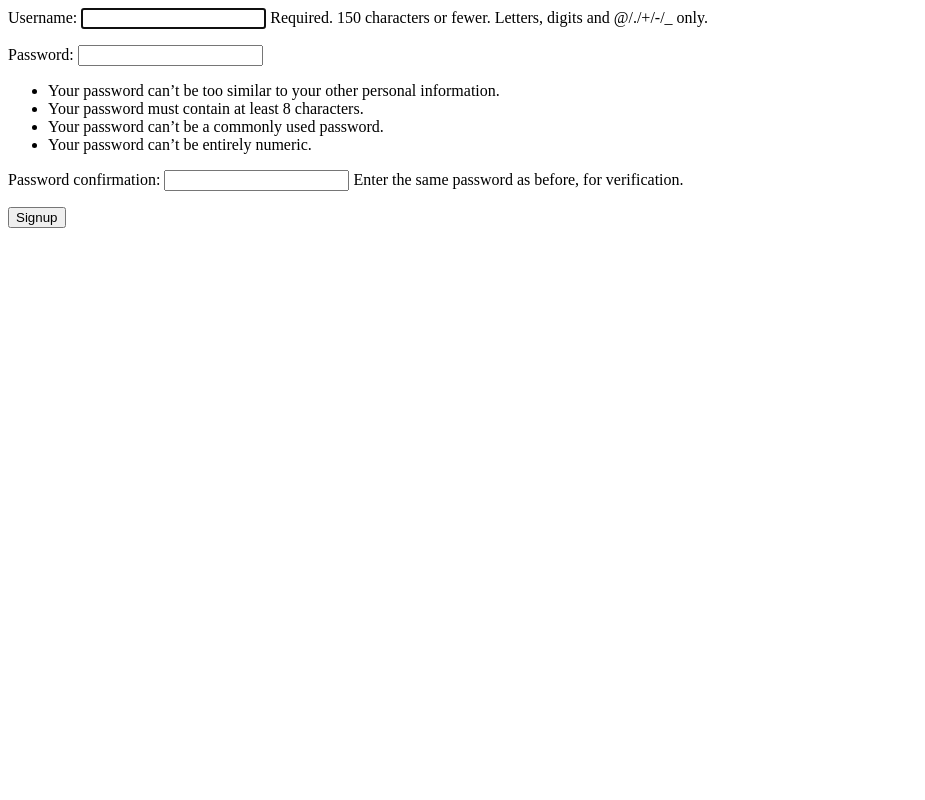
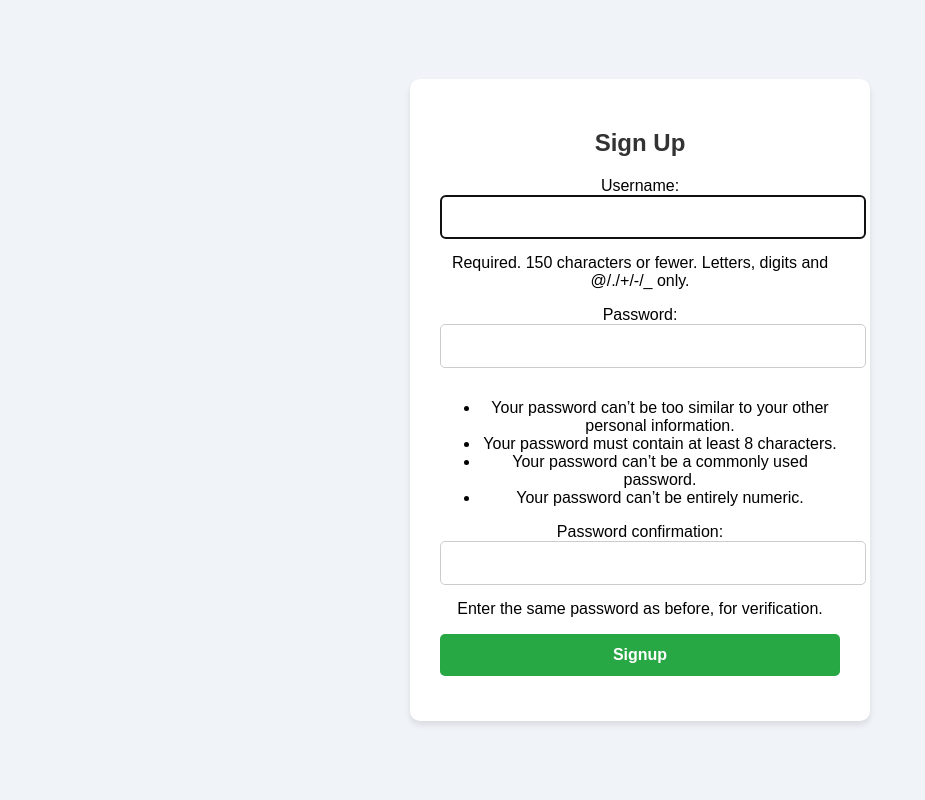
Before and after one commit to Sebvstian/blog, a Django app: page /signup/ in a window 1280 px wide. Shown: the whole page, without its empty margins (0-925 px from the left). Run offline with Django 5.2, Linux system fonts and the light colour scheme.

Commit message:
login/signup/design

```diff
--- a/templates/registration/signup.html
+++ b/templates/registration/signup.html
@@ -1,10 +1,76 @@
-<form method="post">
-    {% csrf_token %}
+<!DOCTYPE html>
+<html lang="en">
+<head>
+    <meta charset="UTF-8">
+    <meta name="viewport" content="width=device-width, initial-scale=1.0">
+    <title>Sign Up</title>
+    <style>
+        /* Estilos para Sign Up */
+        body {
+            font-family: 'Arial', sans-serif;
+            background-color: #f0f4f8;
+            margin: 0;
+            padding: 0;
+            display: flex;
+            justify-content: center;
+            align-items: center;
+            min-height: 100vh;
+        }
 
-    {{ form.as_p }}
+        .form-container {
+            background-color: #ffffff;
+            padding: 30px;
+            border-radius: 10px;
+            box-shadow: 0 4px 6px rgba(0, 0, 0, 0.1);
+            width: 100%;
+            max-width: 400px;
+            text-align: center;
+        }
 
-    <input type="submit" value="Signup" >
+        h2 {
+            font-size: 1.5rem;
+            color: #333333;
+            margin-bottom: 20px;
+        }
 
+        form {
+            width: 100%;
+        }
 
+        input[type="text"],
+        input[type="password"],
+        input[type="email"],
+        input[type="submit"] {
+            width: 100%;
+            padding: 12px;
+            margin-bottom: 15px;
+            font-size: 1rem;
+            border: 1px solid #ccc;
+            border-radius: 5px;
+        }
 
-</form>
+        input[type="submit"] {
+            background-color: #28a745;
+            color: #ffffff;
+            cursor: pointer;
+            font-weight: bold;
+            transition: background-color 0.3s ease;
+            border: none;
+        }
+
+        input[type="submit"]:hover {
+            background-color: #218838;
+        }
+    </style>
+</head>
+<body>
+    <div class="form-container">
+        <h2>Sign Up</h2>
+        <form method="post">
+            {% csrf_token %}
+            {{ form.as_p }}
+            <input type="submit" value="Signup">
+        </form>
+    </div>
+</body>
+</html>
```
Also changed, not shown: templates/registration/login.html (+71 -5 lines).
